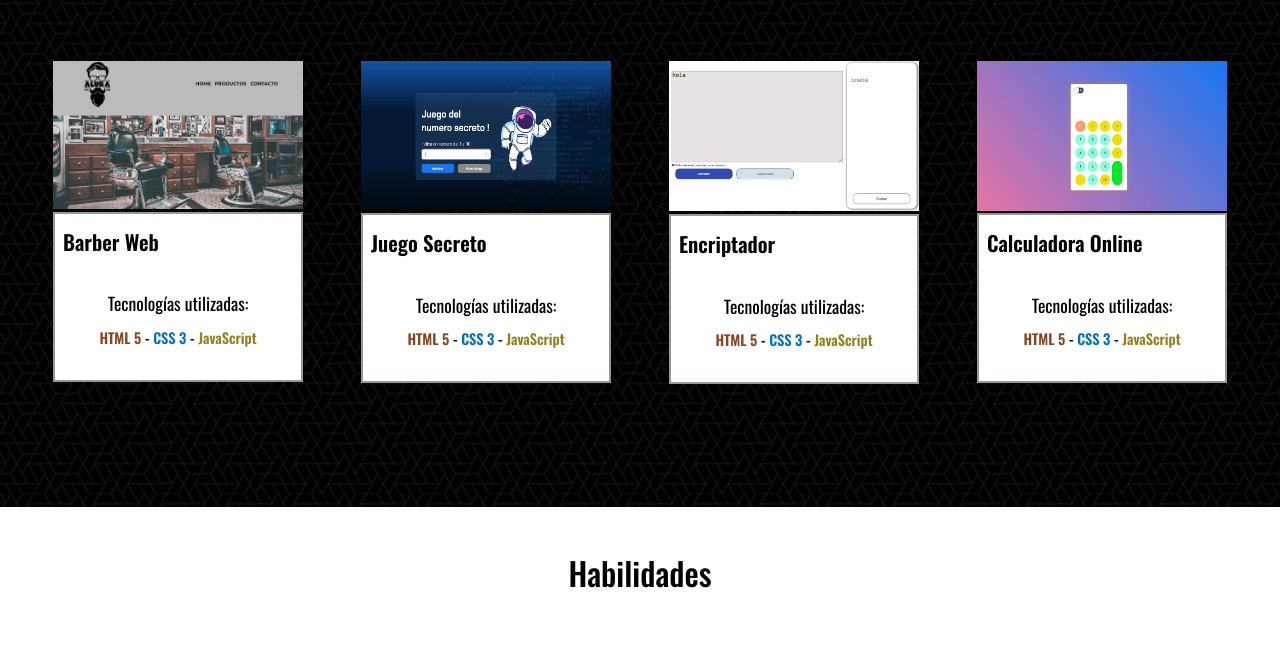
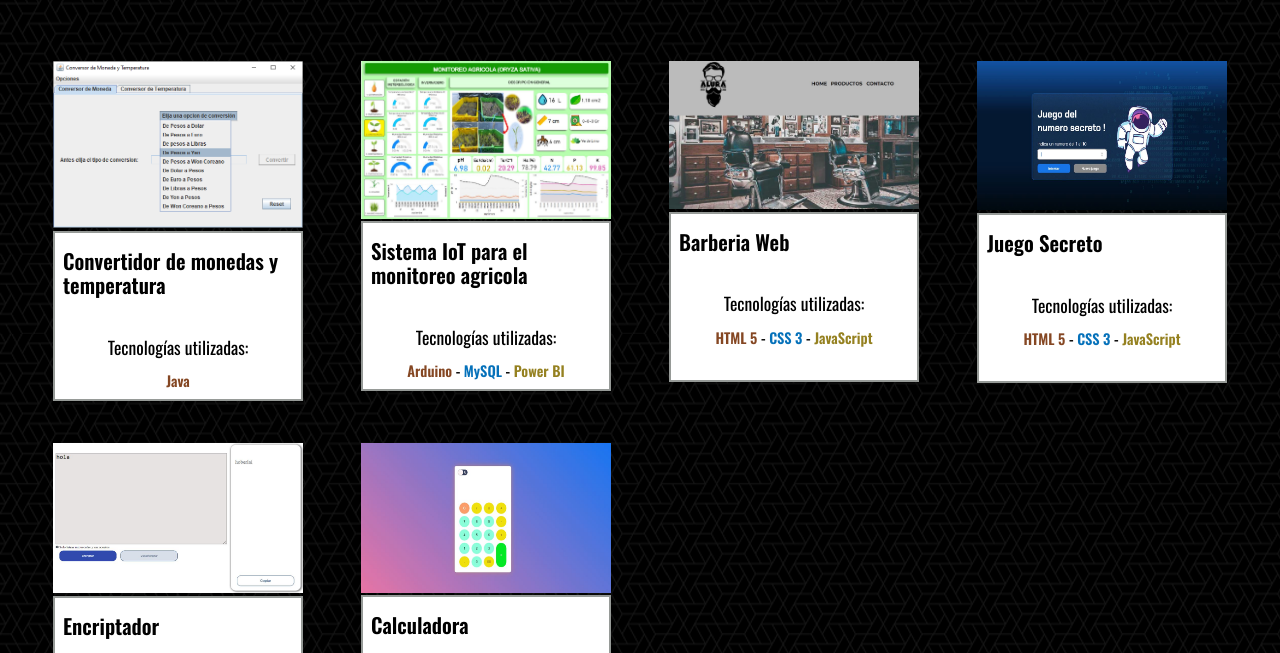
Before and after one commit to jimV92/Portfolio, a plain HTML site: page index.html in a window 1280 px wide. Shown: the part 1666-2319 px from the top of the page. Drawn offline with nearby package versions, Linux system fonts and the light colour scheme; a script that the page names is missing.

Commit message:
Add files via upload

```diff
--- a/index.html
+++ b/index.html
@@ -80,13 +80,47 @@
         <section class="proyectos">
             <h2 class="titulo" id="proyectos">Algunos proyectos realizados</h2>
             <div class="contenedor contenedor-proyectos">
+
+                <!-- FILA 1 -->
+
+                <div class="proyecto">
+                    <div class="foto">
+                        <a href="https://github.com/jimV92?tab=repositories" target="_blank"><img
+                                src="img/proyectos/Conversor de monedas.PNG" alt=""></a>
+                    </div>
+                    <div class="info">
+                        <h4>Convertidor de monedas y temperatura</h4>
+                        <div class="tech">
+                            <h5>Tecnologías utilizadas:</h5>
+                            <p><span class="html">Java</span></p>
+                        </div>
+                    </div>
+                </div>
+
+                <div class="proyecto">
+                    <div class="foto">
+                        <a href="https://i.ibb.co/vzrRHn3/SISTEMA-DE-MONITOREO-AGRICOLA-IOT.jpg" target="_blank"><img
+                                src="img/proyectos/SISTEMA DE MONITOREO AGRICOLA IOT.JPG" alt=""></a>
+                    </div>
+                    <div class="info">
+                        <h4>Sistema IoT para el monitoreo agricola</h4>
+                        <div class="tech">
+                            <h5>Tecnologías utilizadas:</h5>
+                            <p><span class="html">Arduino</span> - <span class="css">MySQL</span> - <span class="javascript">Power BI</span></p>
+
+                        </div>
+                    </div>
+                </div>
+
+                <!-- FILA 2 -->
+
                 <div class="proyecto">
                     <div class="foto">
                         <a href="https://github.com/jimV92/WEB-BARBERIA" target="_blank"><img
                                 src="img/proyectos/barberia.JPG" alt=""></a>
                     </div>
                     <div class="info">
-                        <h4>Barber Web</h4>
+                        <h4>Barberia Web</h4>
                         <div class="tech">
                             <h5>Tecnologías utilizadas:</h5>
                             <p><span class="html">HTML 5</span> - <span class="css">CSS 3</span> - <span class="javascript">JavaScript</span></p>
@@ -128,7 +162,7 @@
                                 src="img/proyectos/calculadora.JPG" alt=""></a>
                     </div>
                     <div class="info">
-                        <h4>Calculadora Online</h4>
+                        <h4>Calculadora</h4>
                         <div class="tech">
                             <h5>Tecnologías utilizadas:</h5>
                             <p><span class="html">HTML 5</span> - <span class="css">CSS 3</span> - <span class="javascript">JavaScript</span></p>
```
Also changed, not shown: img/proyectos/Conversor de monedas.PNG (added), img/proyectos/SISTEMA DE MONITOREO AGRICOLA IOT.JPG (added).
